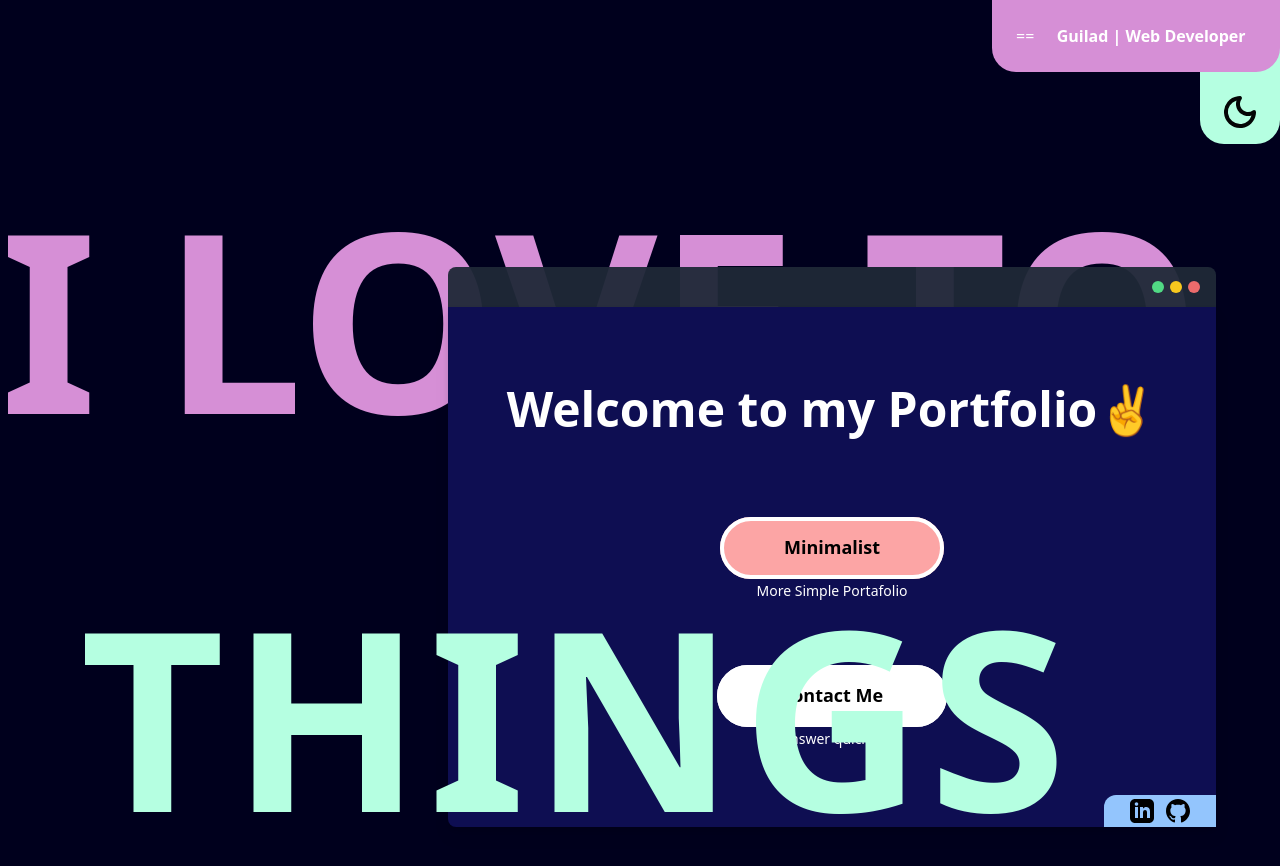
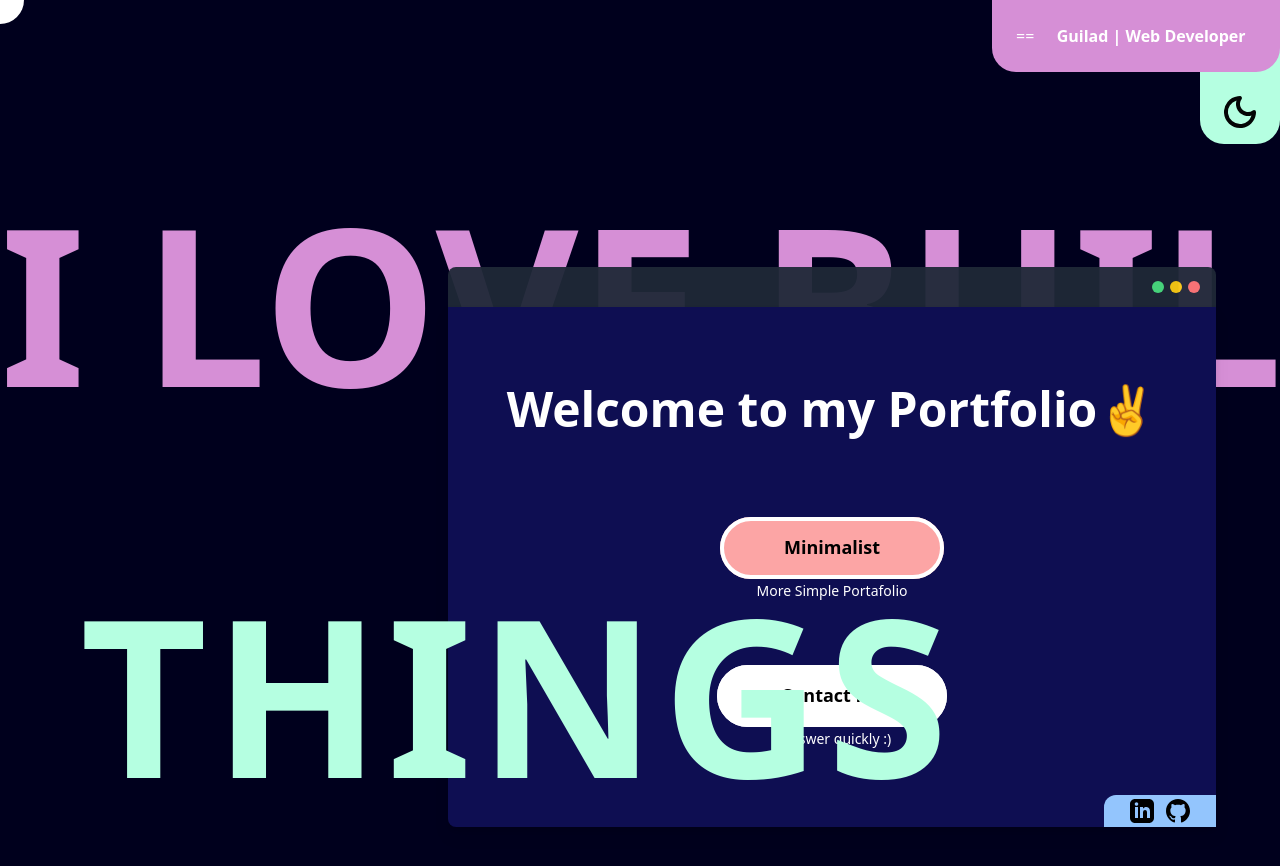
Before and after one commit to Ainsdev/My-Portafolio, a Next.js app: page / in a window 1280 px wide. Shown: the top 866 px of the page. Built offline with nearby package versions, Linux system fonts and the light colour scheme.

Commit message:
animation features

```diff
--- a/layout/components/HomeButtons.tsx
+++ b/layout/components/HomeButtons.tsx
@@ -9,10 +9,10 @@ interface HomeButtonProps {
 }
 
 const HomeButton: React.FC<HomeButtonProps> = ({ title, description, link,color }) => {
-    const style = 'rounded-full absolute inset-0 w-full h-full transition duration-300 ease-out transform  bg-red-300 group-hover:-translate-x-2 group-hover:-translate-y-2' + ' ' + color;
+    const style = 'rounded-full absolute inset-0 w-full h-full transition duration-300 ease-out transform  bg-red-300 group-hover:-translate-x-2 group-hover:-translate-y-2 cursor-none' + ' ' + color;
     return (
-        <div className='relative'>
-            <a href={link} className="relative sm:px-16 py-5 font-bold text-black group px-10">
+        <div className='relative z-50'>
+            <a href={link} className="relative sm:px-16 py-5 font-bold text-black group px-10 ">
                 <span className={style}></span>
                 <span className="absolute inset-0 w-full h-full border-4 border-white rounded-full"></span>
                 <span className="relative font-bold sm:text-lg text-md">{title}</span>
--- a/layout/components/WindowTab.tsx
+++ b/layout/components/WindowTab.tsx
@@ -13,9 +13,14 @@ const WindowTab = () => {
     return (
         <motion.div
         animate={{ x: scroll * 0.2, opacity: 1,rotateZ: scroll * 0.008 }}
-        className="sm:w-[60%] absolute top-1/3 sm:right-16 z-10
-        w-[90%] right-0">
-            <div className="opacity-95 w-full h-10 rounded-t-lg  hover:opacity-100 bg-gray-800 flex justify-end items-center space-x-1.5 px-4">
+            transition={{
+                x: { type: "spring", stiffness: 100 },
+                duration: 0.8,
+                delay: 0.01,
+            }}
+        className="sm:w-[60%] absolute top-1/3 sm:right-16 z-30
+        w-[90%] right-0 cursor-default">
+            <div className="opacity-95 w-full h-10 rounded-t-lg  bg-gray-800 flex justify-end items-center space-x-1.5 px-4">
                 <span className="w-3 h-3 border-2 border-transparent dark:border-green-400 rounded-full bg-green-400 dark:bg-transparent"></span>
                 <span className="w-3 h-3 border-2 border-transparent dark:border-yellow-400 rounded-full bg-yellow-400 dark:bg-transparent"></span>
                 <span className="w-3 h-3 border-2 border-transparent dark:border-red-400 rounded-full bg-red-400 dark:bg-transparent "></span>
@@ -24,7 +29,9 @@ const WindowTab = () => {
                 <div>
                     <h1 className='sm:text-5xl font-bold text-center sm:pb-5 text-2xl'>Welcome to my Portfolio✌️</h1>
                 </div>
-                <HomeButton title='Minimalist' link='/simple/home' description='More Simple Portafolio' color='bg-accent' />
+                <div className='z-50'>
+                    <HomeButton title='Minimalist' link='/simple/home' description='More Simple Portafolio' color='bg-accent' />
+                </div>
                 <HomeButton title='Contact Me' link='/' description='I Answer quickly :)' color='bg-white' />
                 <div className='absolute bottom-0 right-0 w-28 h-8 bg-blue-300 rounded-tl-xl flex justify-center items-center gap-3 '>
                     <svg xmlns="http://www.w3.org/2000/svg" width="24" height="24" viewBox="0 0 24 24"><path d="M19 0h-14c-2.761 0-5 2.239-5 5v14c0 2.761 2.239 5 5 5h14c2.762 0 5-2.239 5-5v-14c0-2.761-2.238-5-5-5zm-11 19h-3v-11h3v11zm-1.5-12.268c-.966 0-1.75-.79-1.75-1.764s.784-1.764 1.75-1.764 1.75.79 1.75 1.764-.783 1.764-1.75 1.764zm13.5 12.268h-3v-5.604c0-3.368-4-3.113-4 0v5.604h-3v-11h3v1.765c1.396-2.586 7-2.777 7 2.476v6.759z" /></svg>
--- a/pages/index.tsx
+++ b/pages/index.tsx
@@ -7,43 +7,104 @@ import HomeLayout from '../layout/layouts/HomeLayout'
 const Home: NextPage = () => {
   const { scrollY } = useScroll();
   const [scroll, setscroll] = useState<number>(0);
+  useEffect(() => {
+      scrollY.onChange((latest) => {
+       if (latest < 950) {
+        setscroll(latest)
+      }
+    });
+  }, [scrollY])
+  // custom cursor
+  const [cursor, setCursor] = useState({
+    x: 0,
+    y: 0,
+  })
+  const [cursorProps, setCursorProps] = useState('default')
 
   useEffect(() => {
-    return scrollY.onChange((latest) => {
-      setscroll(latest)
-    })
-  }, [scrollY])
-
+    const mouseMove = (e: MouseEvent) => {
+      setCursor({
+        x: e.clientX,
+        y: e.clientY,
+      })
+    }
+    window.addEventListener('mousemove', mouseMove)
+    return () => {
+      window.removeEventListener('mousemove', mouseMove)
+    }
+  }, [])
+  const variants = {
+    default: {
+      x: cursor.x -24,
+      y: cursor.y -24,
+      zIndex: 999,
+      backgroundColor: '#fff',
+    },
+    hovered:  {
+      x: cursor.x -24,
+      y: cursor.y -24,
+      zIndex: 30,
+    },
+    text: {
+      backgroundColor: '#fff',
+      x: cursor.x -24,
+      y: cursor.y -24,
+      zIndex: 99,
+      width: 120,
+      height: 120,
+      mixBlendMode: 'difference',
+    }
+  }
   return (
     <HomeLayout >
-      {FirstHome(scroll)}
+      <main className='w-screen h-[1920px] flex flex-col scroll-smooth cursor-none'>
+        <motion.div
+        variants={variants}
+        animate= {cursorProps}
+          className='w-12 h-12 rounded-full top-0 left-0 fixed pointer-events-none invisible sm:visible'></motion.div>
+        <section className='w-screen'>
+          <div className='absolute top-40 flex w-screen overflow-hidden md:hidden'>
+            <motion.h1
+              initial="hidden"
+              animate={{ x: scroll * -6, opacity: 1 }}
+              className='text-9xl md:text-[220px]  font-bold whitespace-nowrap '>I LOVE BUILD THINGS</motion.h1>
+          </div>
+          <div className='absolute top-48 flex w-screen overflow-hidden' onMouseEnter={() => setCursorProps("text")}
+            onMouseLeave={() => setCursorProps('default')}>
+            <motion.h1
+              initial="hidden"
+              animate={{ x: scroll * 1.6, opacity: 1 }}
+              transition={{
+                x: { type: "spring", stiffness: 100 },
+                duration: 0.8,
+                delay: 0.01,
+              }}
+              className='text-9xl md:text-[220px]  font-bold whitespace-nowrap text-primary hidden md:flex'>I LOVE BUILD</motion.h1>
+          </div>
+          <div onMouseEnter={() => setCursorProps("hovered")} onMouseLeave={()=>setCursorProps('default')} >
+            <WindowTab />
+          </div>
+          <div className='px-20 relative z-40' onMouseEnter={() => setCursorProps("text")}
+              onMouseLeave={() => setCursorProps('default')}>
+            <motion.h1
+              initial="hidden"
+              animate={{ x: scroll * -1.6, opacity: 1 }}
+              transition={{
+                x: { type: "spring", stiffness: 100 },
+                duration: 0.8,
+                delay: 0.01,
+              }}
+              className='hidden sm:flex text-[220px] font-bold whitespace-nowrap tracking-wide absolute top-[528px] text-accent-2'>THINGS</motion.h1>
+          </div>
+        </section>
+        <div className='absolute bottom-5 left-1/2 animate-bounce'>
+          <svg xmlns="http://www.w3.org/2000/svg" fill="none" viewBox="0 0 24 24" stroke-width="1.5" stroke="currentColor" className="w-6 h-6">
+            <path stroke-linecap="round" stroke-linejoin="round" d="M19.5 8.25l-7.5 7.5-7.5-7.5" />
+          </svg>
+        </div>
+      </main>
     </HomeLayout>
   )
 }
 
 export default Home
-function FirstHome(scroll: number) {
-  return <main className='w-screen h-[1920px]'>
-    <section className='w-screen'>
-      <div className='absolute top-40 flex w-screen overflow-hidden md:hidden'>
-        <motion.h1
-          initial="hidden"
-          animate={{ x: scroll * -6, opacity: 1 }}
-          className='text-9xl md:text-[250px]  font-bold whitespace-nowrap '>I LOVE BUILD THINGS</motion.h1>
-      </div>
-      <div className='absolute top-48 flex w-screen overflow-hidden'>
-        <motion.h1
-          initial="hidden"
-          animate={{ x: scroll * 2, opacity: 1 }}
-          className='text-9xl md:text-[250px]  font-bold whitespace-nowrap text-primary hidden md:flex'>I LOVE TO BUILD</motion.h1>
-      </div>
-      <WindowTab />
-      <div className='px-20 relative z-10'>
-        <motion.h1
-          initial="hidden"
-          animate={{ x: scroll * -2, opacity: 1 }}
-          className='hidden sm:flex text-[250px] font-bold whitespace-nowrap tracking-wide absolute top-[528px] text-accent-2 z-50 '>THINGS</motion.h1>
-      </div>
-    </section>
-  </main>
-}
```
Also changed, not shown: public/down-arrow-svgrepo-com.svg (added).
